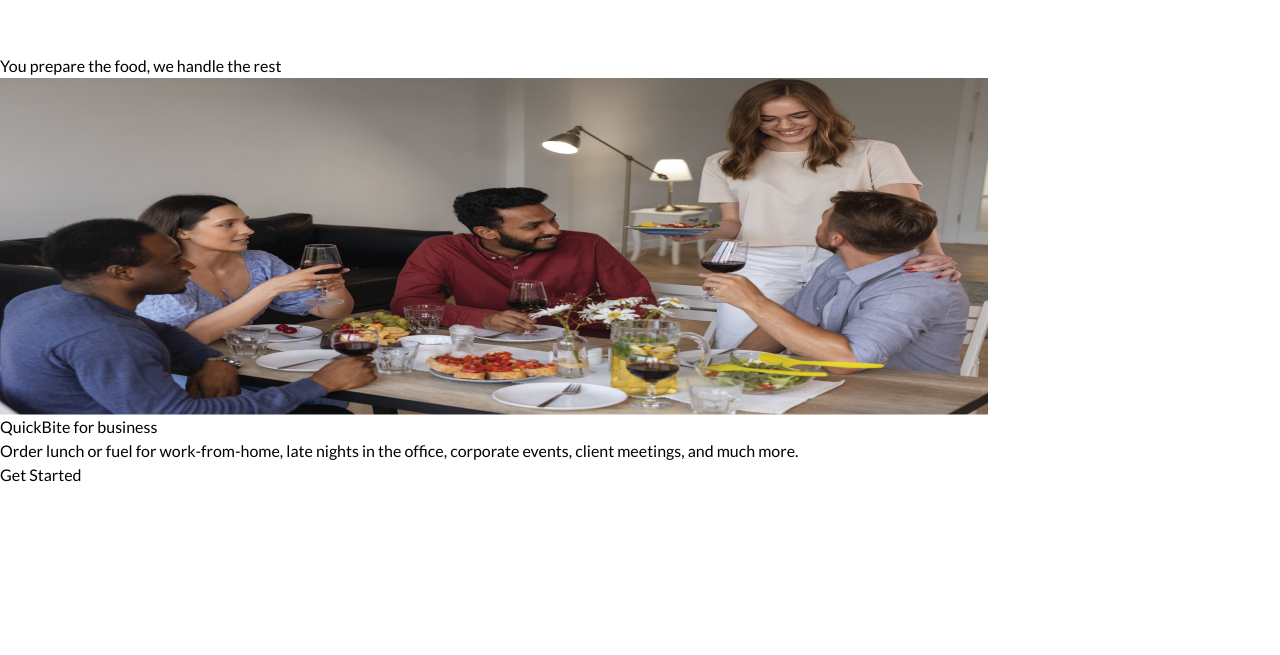
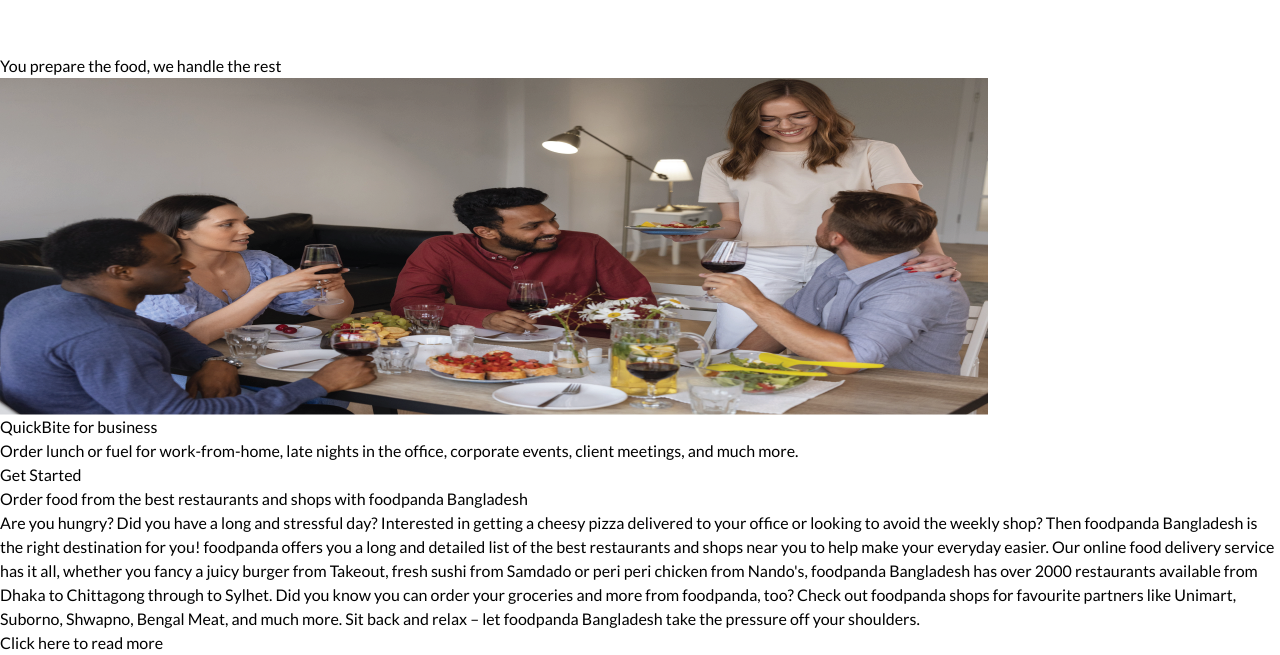
Before and after one commit to Fatiha26/food-delivery-React-Tailwind, a React (Vite) app: page / in a window 1280 px wide. Shown: the part 5814-6469 px from the top of the page. Before the commit the page ends 6301 px from the top, so only its background shows below. Built offline with nearby package versions, Linux system fonts and the light colour scheme.

Commit message:
text section done

```diff
--- a/src/App.jsx
+++ b/src/App.jsx
@@ -5,6 +5,7 @@ import PrepareList from './components/PrepareList'
 import Cities from './components/Cities'
 import Download from './components/Download'
 import Office from './components/Office'
+import Text from './components/Text'
 const App = () => {
   return (
     <>
@@ -14,6 +15,7 @@ const App = () => {
     <Cities />
     <Download />
     <Office />
+    <Text />
     </>
   )
 }
--- /dev/null
+++ b/src/components/Text.jsx
@@ -0,0 +1,16 @@
+import React from 'react'
+
+const Text = () => {
+  return (
+    <>
+        <div className='md:mt-52 mt-80 md:px-20 px-8'>
+            <p className='md:text-2xl text-xl mb-4'>Order food from the best restaurants and shops with foodpanda Bangladesh</p>
+            <p className='md:text-lg text-md mb-8 text-justify'>Are you hungry? Did you have a long and stressful day? Interested in getting a cheesy pizza delivered to your office or looking to avoid the weekly shop? Then foodpanda Bangladesh is the right destination for you! foodpanda offers you a long and detailed list of the best restaurants and shops near you to help make your everyday easier. Our online food delivery service has it all, whether you fancy a juicy burger from Takeout, fresh sushi from Samdado or peri peri chicken from Nando's, foodpanda Bangladesh has over 2000 restaurants available from Dhaka to Chittagong through to Sylhet. Did you know you can order your groceries and more from foodpanda, too? Check out foodpanda shops for favourite partners like Unimart, Suborno, Shwapno, Bengal Meat, and much more. Sit back and relax – let foodpanda Bangladesh take the pressure off your shoulders.</p>
+            <a href="#" className='px-8 py-4 hover:bg-slate-200 w-full text-md
+            text-gray-600 rounded-lg transition delay-100'>Click here to read more</a>
+        </div>
+    </>
+  )
+}
+
+export default Text
```
